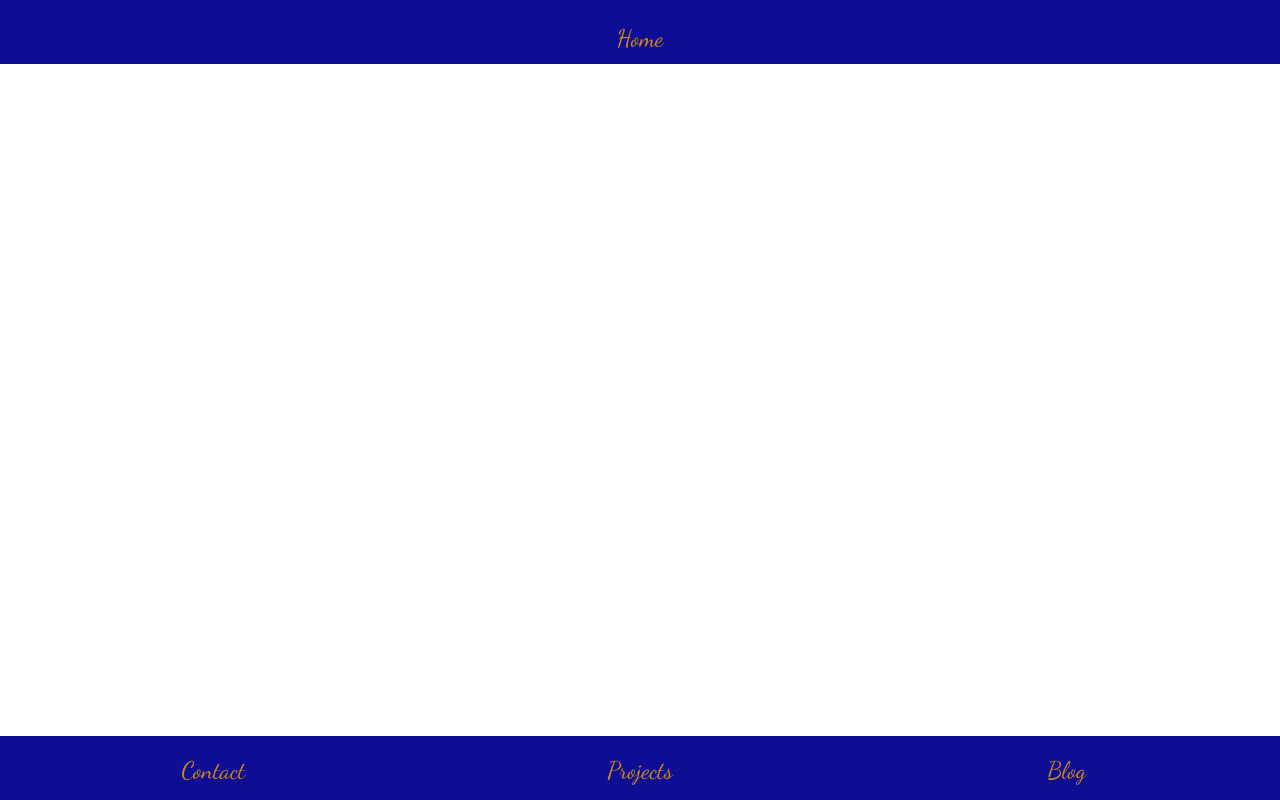
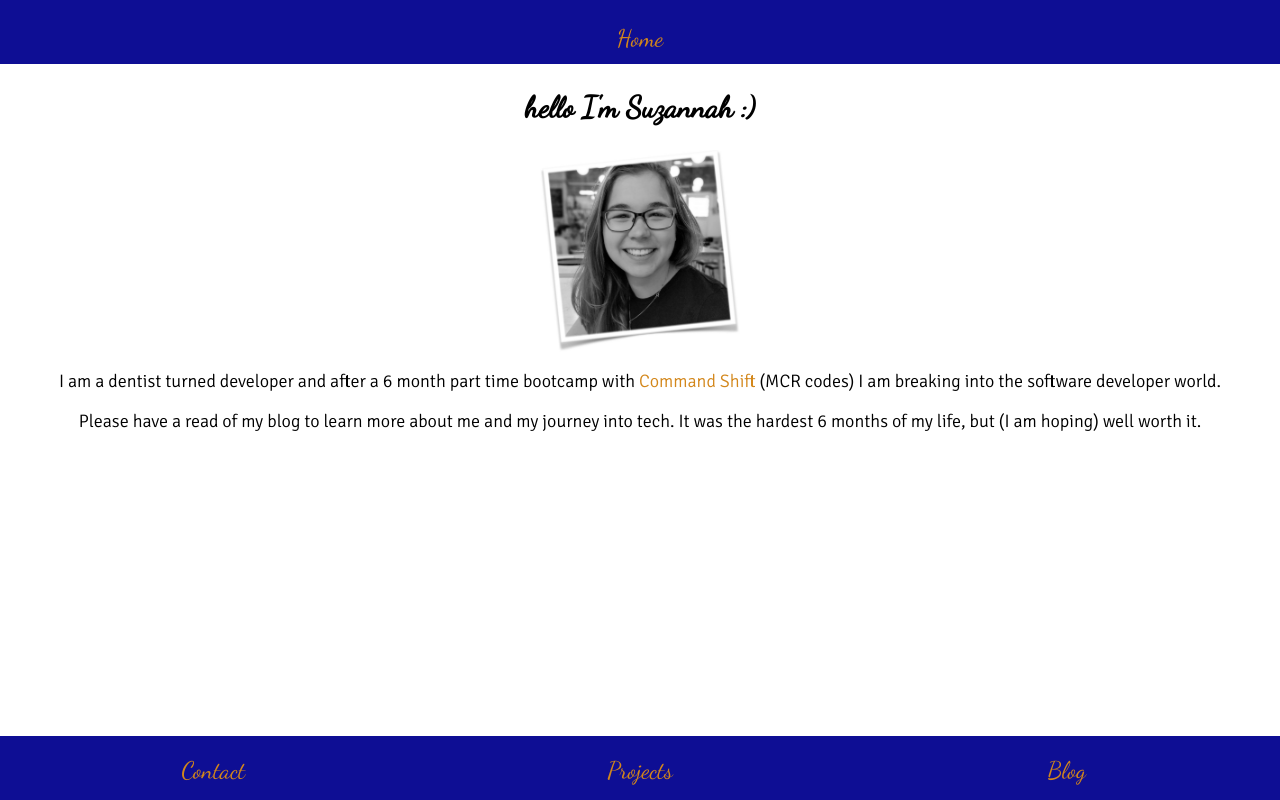
Before and after one commit to SuzBarnes/home, a React (Create React App) app: page / in a window 1280 px wide. Built offline with nearby package versions, Linux system fonts and the light colour scheme.

Commit message:
trying to get routing working

```diff
--- a/src/components/App.js
+++ b/src/components/App.js
@@ -14,7 +14,7 @@
       <NavBarTop />
       <NavBar />
       <Routes>
-        <Route path="home" element={<Home />} />
+        <Route path="/" element={<Home />} />
         <Route path="contact" element={<Contact />} />
         <Route path="projects" element={<Projects />} />
         <Route path="blog" element={<Blog />} />
```
